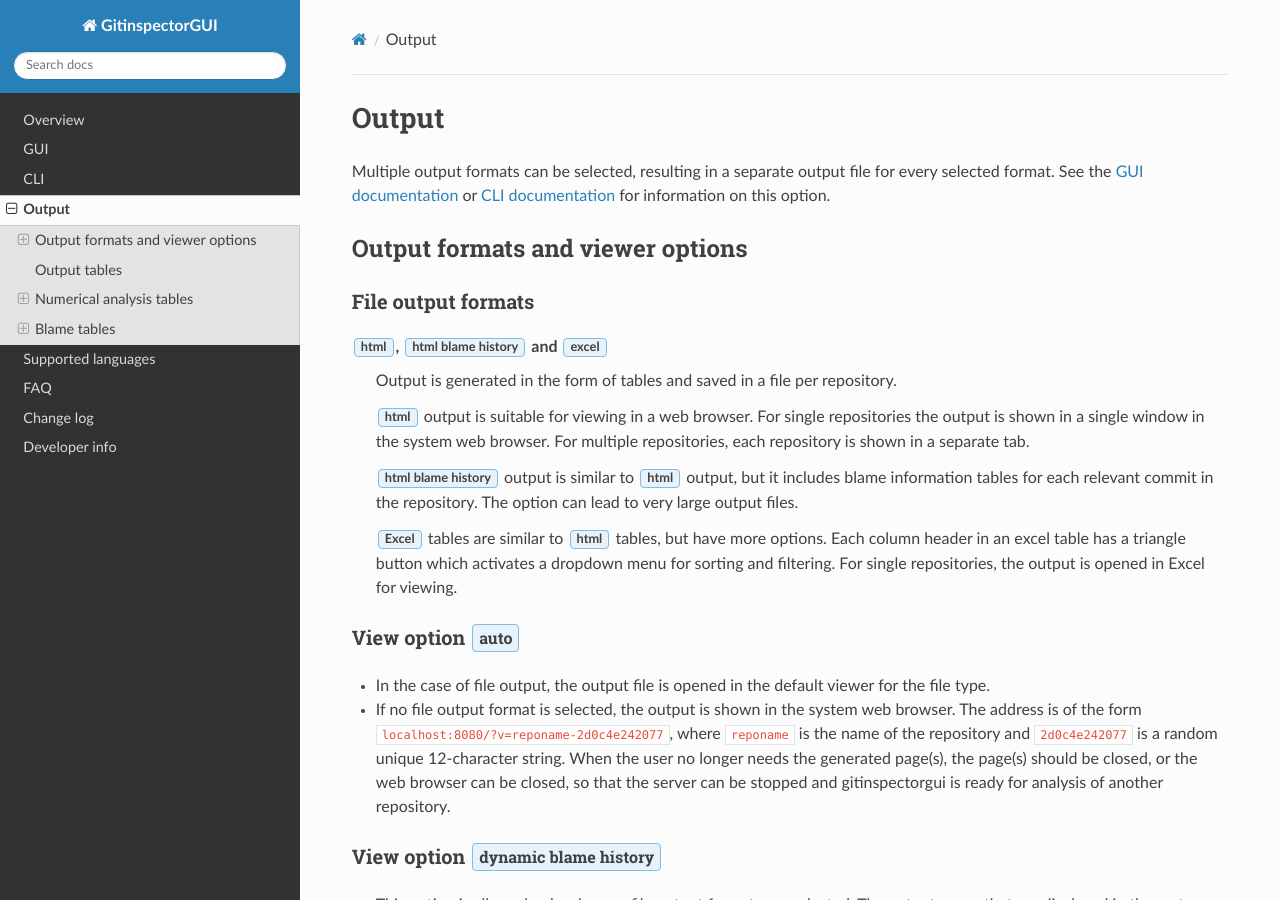
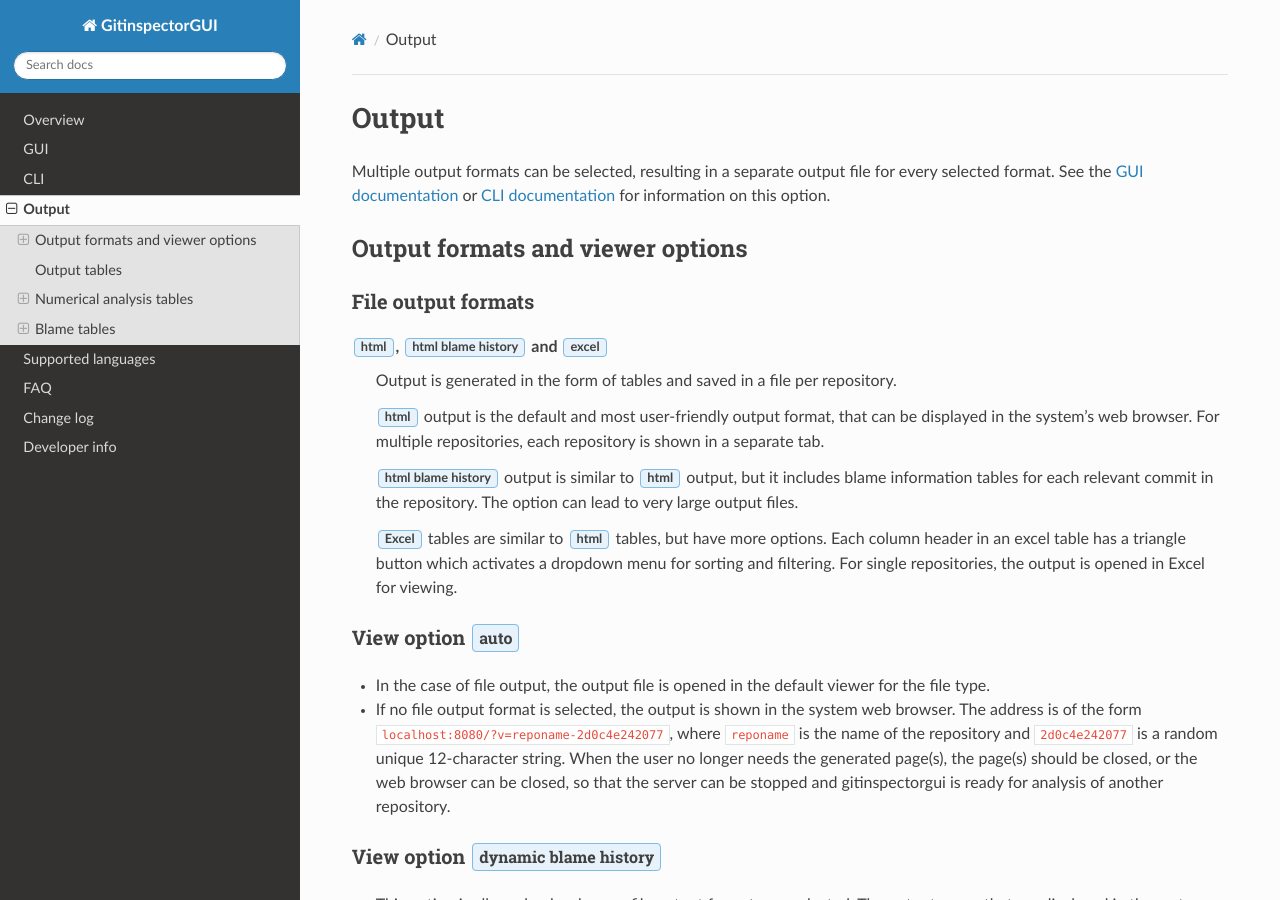
Before and after one commit to davbeek/gitinspectorgui-rtd, a Sphinx documentation site: the page built from docs/source/output.rst, in a window 1280 px wide and 900 px high. Built offline with Sphinx 7.4.7 and the Read the Docs theme 3.1.0, drawn with Linux system fonts in a browser that asks for light colours.

Commit message:
Update html as default and recommended output format

```diff
--- a/docs/source/output.rst
+++ b/docs/source/output.rst
@@ -11,9 +11,9 @@ File output formats
 :guilabel:`html`, :guilabel:`html blame history` and :guilabel:`excel`
   Output is generated in the form of tables and saved in a file per repository.
 
-  :guilabel:`html` output is suitable for viewing in a web browser. For single
-  repositories the output is shown in a single window in the system web browser.
-  For multiple repositories, each repository is shown in a separate tab.
+  :guilabel:`html` output is the default and most user-friendly output format,
+  that can be displayed in the system's web browser. For multiple repositories,
+  each repository is shown in a separate tab.
 
   :guilabel:`html blame history` output is similar to :guilabel:`html` output,
   but it includes blame information tables for each relevant commit in the
```
